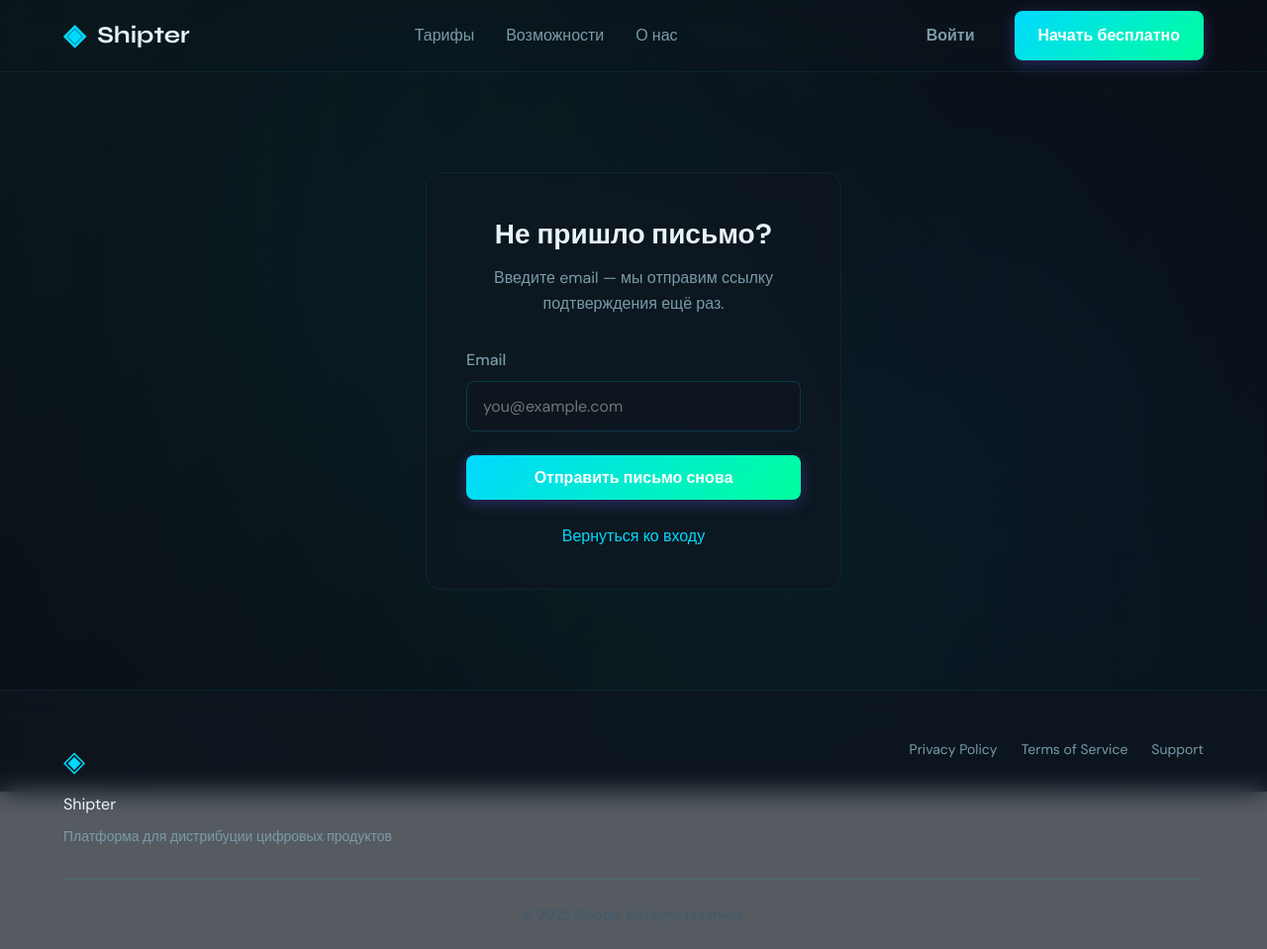
After one commit to DimkaQQ/shipter, a Flask app: page /auth/resend-verification in a window 1280 px wide. The commit adds this page. Shown: the whole page at 99% size. Run offline with Flask 3, Linux system fonts and the light colour scheme.

Commit message:
Close remaining launch-readiness gaps: account recovery, error pages, discoverability
- Fix a real lock-out: if the verification email fails to send or lands in
  spam, a new user previously had no way back in. Added a self-service
  "resend verification email" flow (rate-limited), linked from the login page.
- Replace the raw-text 404/500 responses with styled pages that match the
  site (still safe if the 500 template itself fails to render).
- Add a favicon, apple-touch-icon and an Open Graph/Twitter share image so the
  site has a real tab icon and a proper preview when shared, instead of a
  browser default and a blank link unfurl.
- Add per-page meta descriptions and OG/Twitter titles for the landing,
  pricing, features and about pages.
- Add /robots.txt (allow marketing pages, disallow authenticated app routes
  and /auth, which carries verification/reset tokens in the URL) and
  /sitemap.xml so the public pages are actually indexable.
- Fail fast at startup if FLASK_ENV=production but SECRET_KEY is still the
  development default, instead of silently running with a guessable session
  key.

Added a regression test for the verification-resend flow; full suite (9
tests) still green.

Co-Authored-By: Claude Sonnet 5 <noreply@anthropic.com>
Claude-Session: https://claude.ai/code/session_019Lpp82sU8P5s3RKV2g4hYL

```diff
--- a/shipter/app/__init__.py
+++ b/shipter/app/__init__.py
@@ -8,6 +8,12 @@ import logging
 def create_app():
     app = Flask(__name__)
     app.config.from_object(Config)
+
+    if Config.FLASK_ENV == 'production' and Config.SECRET_KEY == 'dev-key-change-in-production':
+        raise RuntimeError(
+            'SECRET_KEY не задан для production (используется значение по умолчанию для разработки). '
+            'Установите переменную окружения SECRET_KEY перед запуском.'
+        )
 
     if Config.SENTRY_DSN:
         import sentry_sdk
@@ -97,11 +103,16 @@ def create_app():
     # Error handlers
     @app.errorhandler(404)
     def not_found(error):
-        return 'Page not found', 404
+        from flask import render_template
+        return render_template('errors/404.html'), 404
 
     @app.errorhandler(500)
     def internal_error(error):
+        from flask import render_template
         db.session.rollback()
-        return 'Internal server error', 500
+        try:
+            return render_template('errors/500.html'), 500
+        except Exception:
+            return 'Internal server error', 500
 
     return app
--- a/shipter/app/routes/auth.py
+++ b/shipter/app/routes/auth.py
@@ -13,6 +13,20 @@ auth_bp = Blueprint('auth', __name__)
 
 RESET_RATE_LIMIT_PER_HOUR = 5
 LOGIN_RATE_LIMIT_PER_15MIN = 10
+RESEND_VERIFY_RATE_LIMIT_PER_HOUR = 5
+
+
+def _resend_verify_rate_limited(ip: str) -> bool:
+    try:
+        hour_bucket = time.strftime('%Y%m%d%H')
+        key = f"ratelimit:resend-verify:{ip}:{hour_bucket}"
+        count = redis_client.incr(key)
+        if count == 1:
+            redis_client.expire(key, 3600)
+        return count > RESEND_VERIFY_RATE_LIMIT_PER_HOUR
+    except Exception:
+        # Redis недоступен — не блокируем повторную отправку из-за инфраструктурной ошибки
+        return False
 
 
 def _reset_rate_limited(ip: str) -> bool:
@@ -78,7 +92,8 @@ def login():
             return render_template('auth/login.html')
 
         if not user.email_verified:
-            flash('Пожалуйста, подтвердите email перед входом', 'warning')
+            flash('Пожалуйста, подтвердите email перед входом. Не пришло письмо? '
+                  'Ссылка для повторной отправки — под формой входа.', 'warning')
             return render_template('auth/login.html')
 
         session['user_id'] = user.id
@@ -144,6 +159,37 @@ def verify_email(token):
 
     flash('Email подтверждён! Теперь вы можете войти.', 'success')
     return redirect(url_for('auth.login'))
+
+@auth_bp.route('/resend-verification', methods=['GET', 'POST'])
+def resend_verification():
+    if g.current_user:
+        return redirect(url_for('dashboard.index'))
+
+    if request.method == 'POST':
+        ip = request.headers.get('X-Forwarded-For', request.remote_addr or '').split(',')[0].strip()
+
+        if _resend_verify_rate_limited(ip):
+            flash('Слишком много попыток. Попробуйте позже.', 'error')
+            return render_template('auth/resend_verification.html')
+
+        email = request.form.get('email', '').strip().lower()
+        user = User.query.filter_by(email=email).first() if email else None
+
+        # Одинаковый ответ независимо от результата — не раскрываем регистрацию email
+        # и не спамим уже подтверждённых пользователей повторной отправкой.
+        if user and not user.email_verified and user.password_hash:
+            if not user.email_verify_token:
+                user.email_verify_token = secrets.token_urlsafe(32)
+                db.session.commit()
+            try:
+                send_verification_email(user)
+            except Exception as e:
+                logger.error(f"Error resending verification email: {e}")
+
+        flash('Если этот email зарегистрирован и ещё не подтверждён, мы отправили письмо повторно.', 'success')
+        return redirect(url_for('auth.login'))
+
+    return render_template('auth/resend_verification.html')
 
 @auth_bp.route('/forgot-password', methods=['GET', 'POST'])
 def forgot_password():
--- a/shipter/app/templates/auth/login.html
+++ b/shipter/app/templates/auth/login.html
@@ -34,6 +34,9 @@
 
         <p class="auth-footer">
             Нет аккаунта? <a href="{{ url_for('auth.register') }}">Зарегистрироваться</a>
+        </p>
+        <p class="auth-footer">
+            Не пришло письмо подтверждения? <a href="{{ url_for('auth.resend_verification') }}">Отправить снова</a>
         </p>
     </div>
 </div>
--- /dev/null
+++ b/shipter/app/templates/auth/resend_verification.html
@@ -0,0 +1,75 @@
+{% extends "base.html" %}
+
+{% block title %}Подтверждение email{% endblock %}
+
+{% block content %}
+<div class="auth-container">
+    <div class="auth-card card">
+        <h1 class="auth-title">Не пришло письмо?</h1>
+        <p class="auth-subtitle">Введите email — мы отправим ссылку подтверждения ещё раз.</p>
+
+        <form method="POST" action="{{ url_for('auth.resend_verification') }}" class="auth-form">
+            <input type="hidden" name="csrf_token" value="{{ csrf_token() }}">
+            <div class="form-group">
+                <label class="form-label" for="email">Email</label>
+                <input type="email" id="email" name="email" class="form-input" required placeholder="you@example.com">
+            </div>
+
+            <button type="submit" class="btn btn-primary btn-block">Отправить письмо снова</button>
+        </form>
+
+        <p class="auth-footer">
+            <a href="{{ url_for('auth.login') }}">Вернуться ко входу</a>
+        </p>
+    </div>
+</div>
+{% endblock %}
+
+{% block extra_css %}
+<style>
+.auth-container {
+    display: flex;
+    justify-content: center;
+    align-items: center;
+    min-height: calc(100vh - 72px - 200px);
+    padding: 48px 24px;
+}
+
+.auth-card {
+    width: 100%;
+    max-width: 420px;
+    padding: 40px;
+}
+
+.auth-title {
+    font-family: var(--font-display);
+    font-size: 1.75rem;
+    text-align: center;
+    margin-bottom: 8px;
+}
+
+.auth-subtitle {
+    text-align: center;
+    color: var(--text-secondary);
+    margin-bottom: 32px;
+}
+
+.auth-form {
+    margin-bottom: 24px;
+}
+
+.auth-footer {
+    text-align: center;
+    margin-top: 24px;
+    color: var(--text-secondary);
+}
+
+.auth-footer a {
+    color: var(--accent-primary);
+}
+
+.auth-footer a:hover {
+    text-decoration: underline;
+}
+</style>
+{% endblock %}
--- a/shipter/app/templates/base.html
+++ b/shipter/app/templates/base.html
@@ -5,6 +5,30 @@
     <meta name="viewport" content="width=device-width, initial-scale=1.0">
     <meta name="csrf-token" content="{{ csrf_token() }}">
     <title>{% block title %}Shipter{% endblock %} — Платформа дистрибуции цифровых продуктов</title>
+
+    {% block meta_description %}
+    <meta name="description" content="Shipter анализирует твой цифровой продукт и строит персональную AI-стратегию дистрибуции: от первого поста до первых клиентов.">
+    {% endblock %}
+
+    <!-- Favicon -->
+    <link rel="icon" type="image/svg+xml" href="{{ url_for('static', filename='favicon.svg') }}">
+    <link rel="icon" type="image/png" sizes="32x32" href="{{ url_for('static', filename='favicon-32.png') }}">
+    <link rel="apple-touch-icon" sizes="180x180" href="{{ url_for('static', filename='apple-touch-icon.png') }}">
+    <link rel="icon" type="image/png" sizes="192x192" href="{{ url_for('static', filename='icon-192.png') }}">
+
+    <!-- Open Graph / social preview -->
+    {% block og_tags %}
+    <meta property="og:type" content="website">
+    <meta property="og:site_name" content="Shipter">
+    <meta property="og:title" content="{% block og_title %}Shipter — AI-стратегия дистрибуции для цифровых продуктов{% endblock %}">
+    <meta property="og:description" content="{% block og_description %}Shipter анализирует твой продукт и строит персональный план дистрибуции: ниша, конкуренты, контент и реклама с помощью AI.{% endblock %}">
+    <meta property="og:image" content="{{ url_for('static', filename='img/og-image.png', _external=True) }}">
+    <meta property="og:url" content="{{ request.url }}">
+    <meta name="twitter:card" content="summary_large_image">
+    <meta name="twitter:title" content="{% block twitter_title %}Shipter — AI-стратегия дистрибуции для цифровых продуктов{% endblock %}">
+    <meta name="twitter:description" content="{% block twitter_description %}Shipter анализирует твой продукт и строит персональный план дистрибуции с помощью AI.{% endblock %}">
+    <meta name="twitter:image" content="{{ url_for('static', filename='img/og-image.png', _external=True) }}">
+    {% endblock %}
 
     <!-- Fonts -->
     <link rel="preconnect" href="https://fonts.googleapis.com">
--- a/shipter/app/templates/public/about.html
+++ b/shipter/app/templates/public/about.html
@@ -1,6 +1,12 @@
 {% extends "base.html" %}
 
 {% block title %}О проекте — Shipter{% endblock %}
+
+{% block meta_description %}
+<meta name="description" content="Shipter — платформа для создателей цифровых продуктов, которая помогает найти первых клиентов с помощью AI-анализа и персональной стратегии дистрибуции.">
+{% endblock %}
+{% block og_title %}О Shipter{% endblock %}
+{% block og_description %}Платформа для создателей цифровых продуктов, которая помогает найти первых клиентов с помощью AI.{% endblock %}
 
 {% block content %}
 <section class="page-header">
--- a/shipter/app/templates/public/features.html
+++ b/shipter/app/templates/public/features.html
@@ -1,6 +1,12 @@
 {% extends "base.html" %}
 
 {% block title %}Возможности — Shipter{% endblock %}
+
+{% block meta_description %}
+<meta name="description" content="Что умеет Shipter: AI-анализ ниши и конкурентов, генерация контента, подбор сервисов и стартап-хабов, реклама и аналитика — всё для дистрибуции цифрового продукта.">
+{% endblock %}
+{% block og_title %}Возможности Shipter{% endblock %}
+{% block og_description %}AI-анализ ниши и конкурентов, генерация контента, реклама и аналитика — весь путь от идеи до первых клиентов.{% endblock %}
 
 {% block content %}
 <section class="page-header">
--- a/shipter/app/templates/public/pricing.html
+++ b/shipter/app/templates/public/pricing.html
@@ -1,6 +1,12 @@
 {% extends "base.html" %}
 
 {% block title %}Тарифы — Shipter{% endblock %}
+
+{% block meta_description %}
+<meta name="description" content="Тарифы Shipter: 3 дня бесплатного trial без карты, затем Starter или Pro. AI-анализ, генерация контента и пошаговый план дистрибуции.">
+{% endblock %}
+{% block og_title %}Тарифы Shipter — от бесплатного trial до Pro{% endblock %}
+{% block og_description %}3 дня бесплатного доступа без карты. Затем Starter или Pro — с AI-анализом, контентом и рекламными инструментами.{% endblock %}
 
 {% block content %}
 <section class="pricing-hero">
```
Also changed, not shown: shipter/DEPLOYMENT_GUIDE.md (+4 -0 lines), shipter/app/routes/public.py (+36 -1 lines), shipter/app/templates/errors/404.html (added, +65 -0 lines), shipter/app/templates/errors/500.html (added, +65 -0 lines), shipter/tests/test_critical_paths.py (+34 -0 lines), shipter/app/static/apple-touch-icon.png (added), shipter/app/static/favicon-32.png (added), shipter/app/static/favicon.svg (added), shipter/app/static/icon-192.png (added), shipter/app/static/img/og-image.png (added).
